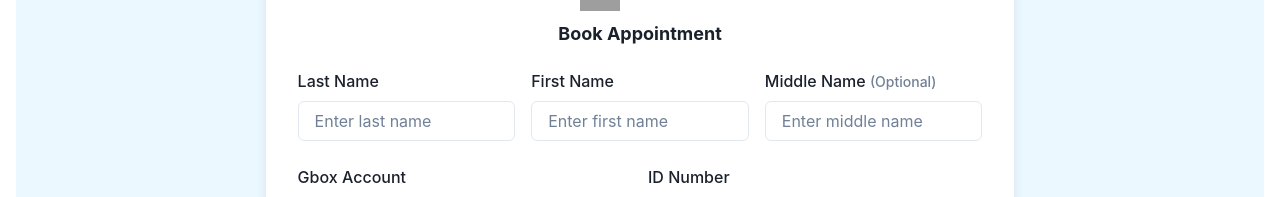
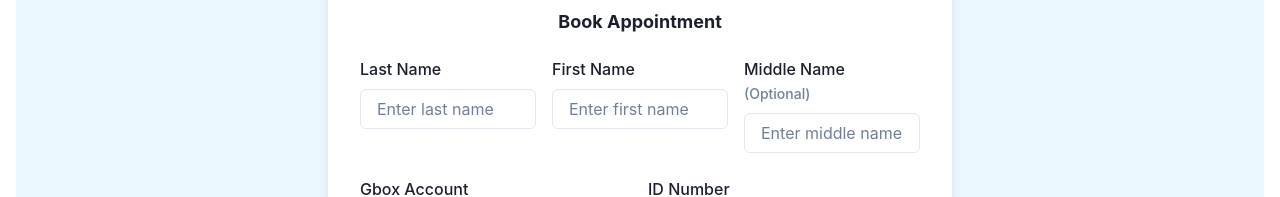
Before and after one commit to GabmFlores/AdNow, a React (Vite) app in the folder frontend/adnow/: page /appointments in a window 1280 px wide. Shown: the part 169-366 px from the top of the page. Built offline with nearby package versions, Linux system fonts and the light colour scheme; no server answers; grey boxes are pictures that could not be loaded.

Commit message:
try appointpage

```diff
--- a/frontend/adnow/src/pages/AppointPage.jsx
+++ b/frontend/adnow/src/pages/AppointPage.jsx
@@ -271,7 +271,7 @@ const AppointPage = () => {
       justifyContent="center"
     >
       <Box
-        w={{ base: "90%", md: "60%" }}
+        w={{ base: "90%", md: "60%", lg: "50%" }}
         bg="white"
         p={8}
         borderRadius="lg"
@@ -295,7 +295,7 @@ const AppointPage = () => {
         </Heading>
 
         <VStack spacing={6} align="stretch">
-          <HStack spacing={4} align="flex-start">
+          <HStack spacing={4} align="flex-start" wrap="wrap">
             <FormControl flex={1} isInvalid={!!errors.lastName}>
               <FormLabel>Last Name</FormLabel>
               <Input
```
